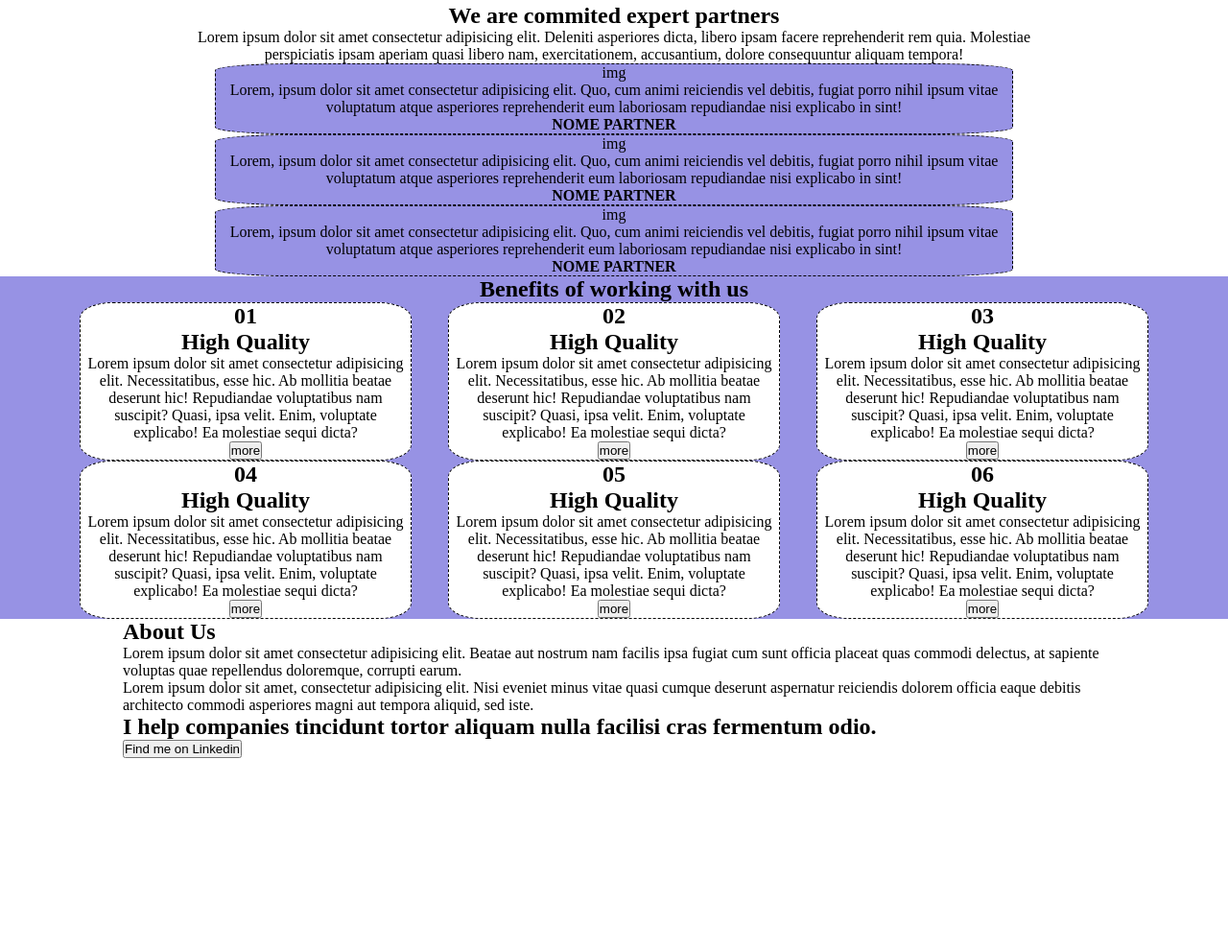
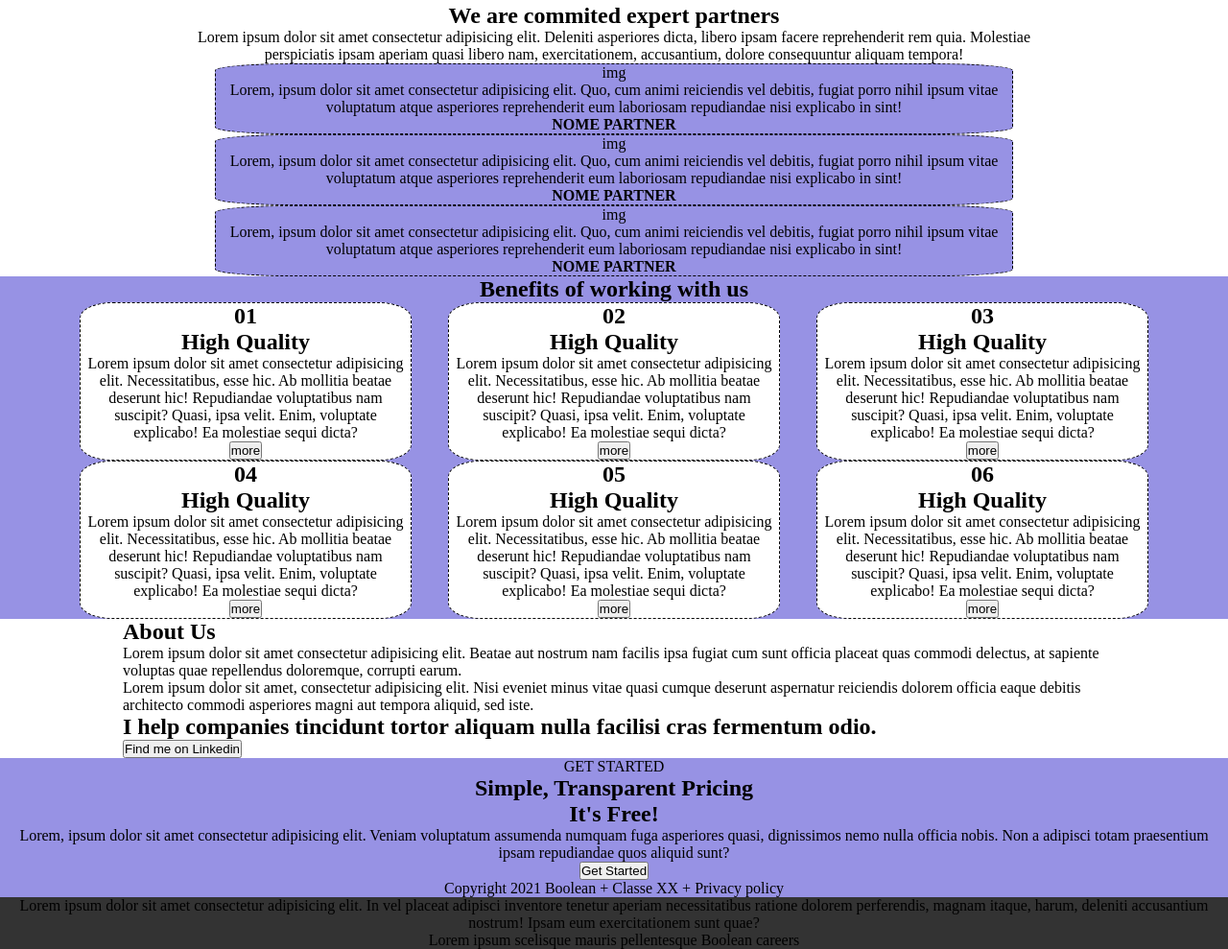
Before and after one commit to LorenzoMoccia/htmlcss-responsive-layout, a plain HTML site: page index.html in a window 1280 px wide. Shown: the part 356-1345 px from the top of the page at 96% size. Before the commit the page ends 1146 px from the top, so only its background shows below. Drawn offline with Linux system fonts and the light colour scheme.

Commit message:
LAST SECTION

```diff
--- a/css/style.css
+++ b/css/style.css
@@ -120,6 +120,26 @@ li{
     margin: auto;
     width: 80%;
 }
+
+/*------GET STARTED-------*/
+.get-started{
+    background-color: #9792e4;
+    text-align: center;
+}
+
+.get-started-btn{
+    display: block;
+    margin: auto;
+}
+
+/*------LAST SECTION-------*/
+.last-section{
+    background-color: #333333;
+    text-align: center;
+}
+
+
+
 /*-------------------------RESPONSIVE------------------------*/
 
 /*-------------------TABLET----------------------*/
--- a/index.html
+++ b/index.html
@@ -195,7 +195,9 @@
     <!---------/MAIN---------->
 
     <!---------FOOTER---------->
+
     <footer>
+
         <!--------------------------ABOUT US------------------------------------>
         <section class="about-us">
         <div class="about-us-container">
@@ -210,7 +212,26 @@
         </div>
         </section>
         <!--------------------------/ABOUT US------------------------------------>
+
+        <!--------------------------GET STARTED------------------------------------>
+        <section class="get-started">
+            GET STARTED
+            <h2>Simple, Transparent Pricing</h2>
+            <h1>It's Free!</h1>
+            <p>Lorem, ipsum dolor sit amet consectetur adipisicing elit. Veniam voluptatum assumenda numquam fuga asperiores quasi, dignissimos nemo nulla officia nobis. Non a adipisci totam praesentium ipsam repudiandae quos aliquid sunt?</p>
+            <button class="get-started-btn">Get Started</button>
+            Copyright 2021 Boolean + Classe XX + Privacy policy
+        </section>
+        <!--------------------------/GET STARTED------------------------------------>
+
+        <!--------------------------LAST SECTION------------------------------------>
+        <section class="last-section">
+            <p>Lorem ipsum dolor sit amet consectetur adipisicing elit. In vel placeat adipisci inventore tenetur aperiam necessitatibus ratione dolorem perferendis, magnam itaque, harum, deleniti accusantium nostrum! Ipsam eum exercitationem sunt quae?</p>
+            Lorem ipsum scelisque mauris pellentesque Boolean careers
+        </section>
+        <!--------------------------/LAST SECTION------------------------------------>
     </footer>
+
     <!---------/FOOTER---------->
 </body>
 </html>
```
